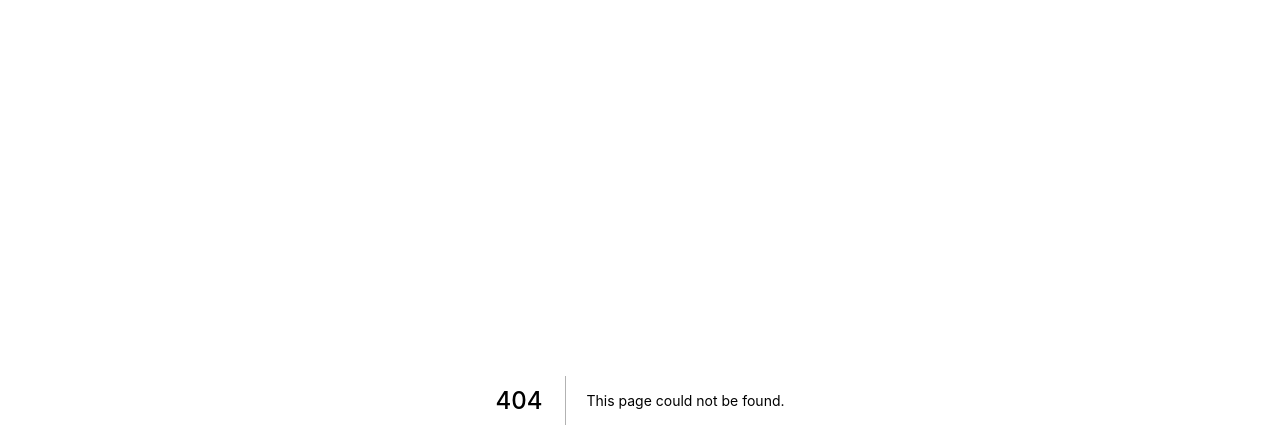
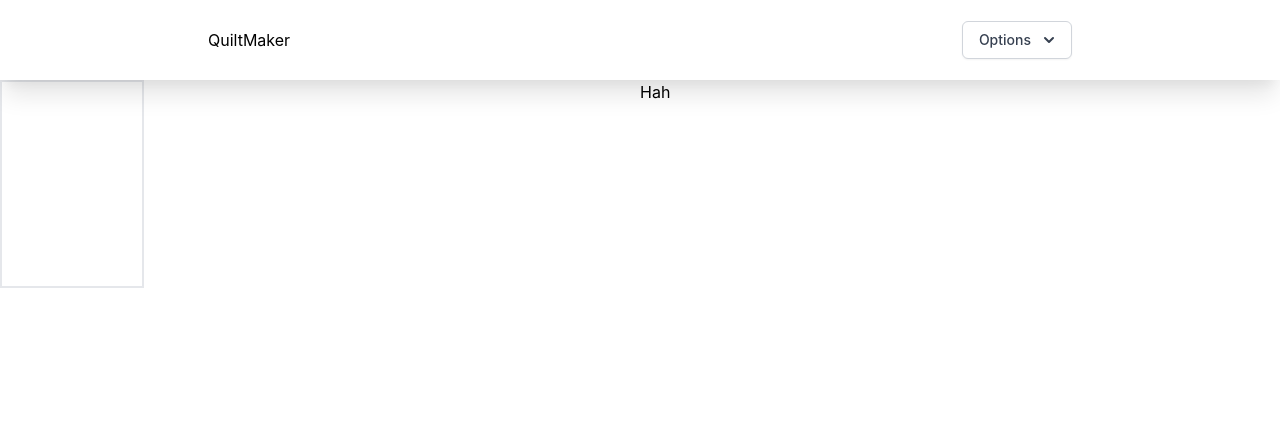
Before and after one commit to meganhmoore/quilt-maker, a Next.js app: page /pattern in a window 1280 px wide. Before the commit this address had no page. Shown: the top 448 px of the page. Built offline with nearby package versions, Linux system fonts and the light colour scheme.

Commit message:
adding pattern page

```diff
--- a/src/components/design-box/component.tsx
+++ b/src/components/design-box/component.tsx
@@ -1,25 +1,20 @@
-import React, { Fragment } from 'react';
+import React, { Fragment, useState } from 'react';
 import { Menu, Transition } from '@headlessui/react';
 import { ChevronDownIcon } from '@heroicons/react/solid'
 import Quilt from 'components/quilt';
 
-function classNames(...classes) {
+function classNames(...classes: any) {
     return classes.filter(Boolean).join(' ')
   }
 
-const quiltTypes: {[type: string]: string} = {'Pillowcase (20x20)': 'pillowcase', 'Crib Quilt': 'crib', 'Queen Quilt': 'queen', 'King Quilt': 'king', 'Custom Dimensions': 'custom'};
-
 const DesignBox: React.FC = () => {
+    const quiltTypes: {[type: string]: string} = {'Pillowcase (20x20)': 'pillowcase', 'Crib Quilt': 'crib', 'Twin Quilt': 'twin', 'Queen Quilt': 'queen', 'King Quilt': 'king', 'Custom Dimensions': 'custom'};
     const typeKeys = Object.keys(quiltTypes)
-    let quiltSize: string = 'crib';
-
-    const setQuiltSize = (setSize: string) => {
-       quiltSize = setSize;
-    };
+    const [quiltSize, setSize] = useState('crib');
 
     const options = typeKeys.map((type) => <Menu.Item>
     {({ active }) => (<a className={classNames(active ? 'bg-gray-100 text-gray-900' : 'text-gray-700',
-    'block px-4 py-2 text-sm')} onClick={() => setQuiltSize(quiltTypes[type])}>{type}</a>)}</Menu.Item>);
+    'block px-4 py-2 text-sm')} onClick={() => setSize(quiltTypes[type])}>{type}</a>)}</Menu.Item>);
 
 
 
--- a/src/components/quilt/component.tsx
+++ b/src/components/quilt/component.tsx
@@ -5,19 +5,20 @@ interface QuiltProps {
 }
 
 const quiltDims: {[type: string]: string} = {
-    'pillowcase': 'w-60 h-60',
-    'crib': 'w-60 h-90',
-    'queen': 'w-80 h-100',
-    'king': 'w-100 h-110',
+    'pillowcase': 'border-2 w-60 h-60',
+    'crib': 'border-2 w-36 h-52',
+    'twin': 'border-2 w-40 h-72',
+    'queen': 'border-2 w-3/5 h-3/5',
+    'king': 'border-2 w-4/5 h-4/5',
     'custom': ''
 }
 
 const Quilt: React.FC<QuiltProps> = ({size}) => {
     const dims = quiltDims[size];
-    const style = `border-2 w-60 h-60`
+    //const style = `border-2 w-60 h-60`
     // TODO: scale size based on window size (pillow = halfwindowheightxhalfwindowheight)
     return(
-        <div className={style}></div>
+        <div className={dims}></div>
     )
 }
 
--- a/src/pages/index.tsx
+++ b/src/pages/index.tsx
@@ -3,7 +3,7 @@ import Header from 'components/header';
 
 const IndexPage: React.FC = () => {
   return <div><Header />
-    <img className="h-fill opacity-70" src={"/hex-quilt.jpeg"}/>
+    <img className="w-screen h-auto opacity-70" src={"/hex-quilt-title.jpeg"}/>
 
   </div>;
 };
--- /dev/null
+++ b/src/pages/pattern/index.tsx
@@ -0,0 +1,24 @@
+import { NextPage } from 'next';
+import React from 'react';
+import { useRouter } from 'next/router';
+import Header from 'components/header';
+import Quilt from 'components/quilt';
+
+const PatternPage: NextPage = () => {
+    let quiltHolder;
+    quiltHolder = <Quilt size='crib' />;
+
+
+  const router = useRouter();
+  return (
+    <div>
+        <Header />
+        <div className="grid grid-cols-2">
+                <div>{quiltHolder}</div>
+                <div>Hah</div>
+        </div>
+    </div>
+  );
+};
+
+export default PatternPage;
```
Also changed, not shown: src/components/dropdown/component.tsx (+0 -27 lines), public/hex-quilt-title.jpeg (added).
